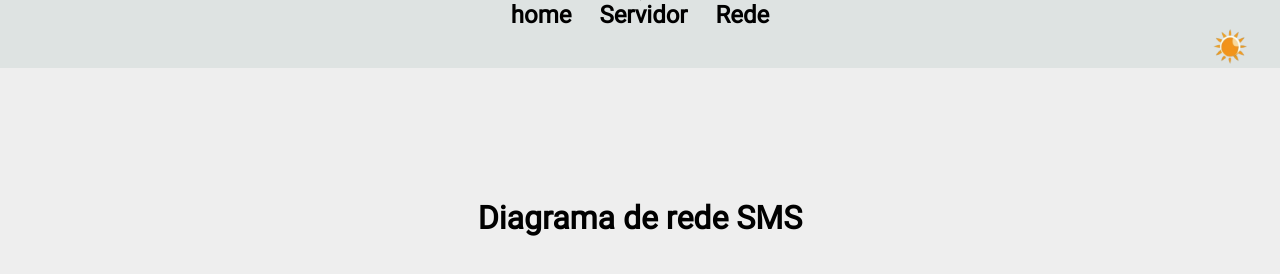
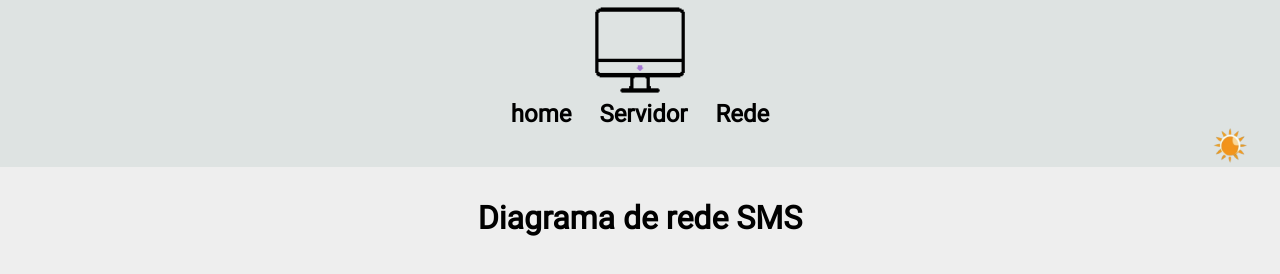
Before and after one commit to Lukeehz/Mapeamento-SMS, a plain HTML site: page index.html in a window 1280 px wide. Drawn offline with Linux system fonts and the light colour scheme; files whose address does not match are found by name.

Commit message:
Att header

```diff
--- a/index.html
+++ b/index.html
@@ -19,7 +19,7 @@
 <body class="bgClaro" id="body">
     <header id="header" class="background-branco texto-branco">
         <div class="mauto">
-            <img src="assets/images/computer.gif" style="display: block; max-width: 1px;" class="pulse mauto image-fluid">
+            <img src="assets/images/computer.gif" style="display: block;" class="pulse mauto image-fluid">
             <nav class="nav-center">
                 <ul class="center-text texto-branco">
                     <li class="links px2"><a href="index.html">home</a></li>
```
